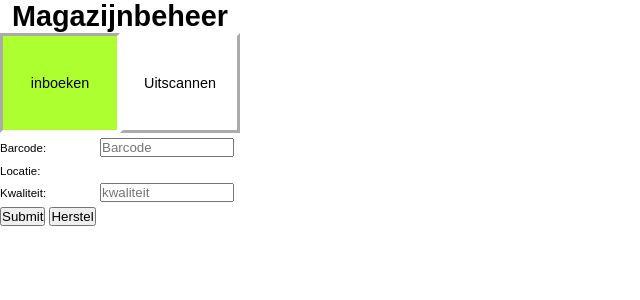
After one commit to martinhilgenkamp/vanda, a PHP site: page /pages/scanner/wms.php in a window 1280 px wide. The commit adds this page. Shown: the top 300 px of the page, without its empty margins (0-640 px from the left). Run offline with PHP 8.4, Linux system fonts and the light colour scheme; data that the repository does not hold is empty.

Commit message:
Added WMS framework

```diff
--- a/pages/scanner/inc/css/style.css
+++ b/pages/scanner/inc/css/style.css
@@ -57,3 +57,20 @@
   table tr td{
    text-align:  center;
   }
+
+  div.button {
+    width: 50%;
+    float: left;
+    height: 100px;
+    color: black;
+    display: grid;
+    place-items: center;
+    border-style: outset;
+    box-sizing: border-box;
+    border-color: white;
+  }
+
+  div.button_selected {
+    background-color: greenyellow;
+    border-style: inset;
+  }
--- /dev/null
+++ b/pages/scanner/inc/script/wms.js
@@ -0,0 +1,25 @@
+  document.onreadystatechange = function () {
+    if (document.readyState == "complete") {
+        checkin = document.getElementById("checkin");
+        checkout = document.getElementById("checkout");
+
+        checkin.addEventListener("click", function() {enableButton(0)});
+        checkout.addEventListener("click", function() {enableButton(1)});
+    }
+ }
+
+function enableButton(button_id) {
+    if(button_id === 0) {
+        checkin.classList.add("button_selected");
+        checkout.classList.remove("button_selected");
+    } else {
+        checkin.classList.remove("button_selected");
+        checkout.classList.add("button_selected");
+    }
+}
+
+
+$('#inventort_in').submit(function(e) {
+    e.preventDefault();
+    console.log("hallo");
+})
--- /dev/null
+++ b/pages/scanner/wms.php
@@ -0,0 +1,53 @@
+<?php
+require_once("../../inc/class/class.option.php");
+$om = new OptionManager();
+
+$options = $om->getAllOptions()[0];
+?>
+
+<!DOCTYPE html>
+<html>
+    <head>
+        <!-- Define viewport for handheld scanners !-->
+        <meta charset="UTF-8">
+        <meta name="viewport" content="width=240, initial-scale=1, maximum-scale=1, user-scalable=0">
+        <meta name="viewport" content="width=240, initial-scale=1, maximum-scale=1, user-scalable=0">
+        <title>Vanda Carpets - Process Management</title>
+
+        <!-- Iinclude Stylesheet !-->
+        <link rel="stylesheet" href="inc/css/style.css">
+
+        <!-- Adding required scripts !-->
+        <script src="https://code.jquery.com/jquery-3.6.0.min.js"></script>
+        <script src="inc/script/wms.js"></script>
+    </head>
+
+    <body>
+        <h1>Magazijnbeheer</h1>
+        <div class="switch">
+            <div id="checkin" class="button button_selected"><span>inboeken</span></div>
+            <div id="checkout" class="button"><span>Uitscannen</span></div>
+        </div>
+
+        <div>
+            <!-- inventory in form !-->
+            <form id="inventort_in" name="inventory_in" method="post">
+                <ul class="mobilelist" id="inventory_in">
+                    <li><label for="barcode">Barcode: </label><input type="text" id="barcode" name="barcode" placeholder="Barcode"/></li>
+                    <li><label for="locatie">Locatie: </label><input type="hidden" id="locatie" name="locatie" placeholder="locatie"/></li>
+                    <li><label for="kwaliteit">Kwaliteit: </label><input type="text" id="kwaliteit" name="kwaliteit"  placeholder="kwaliteit" /></li>
+                    <li><button type="submit">Submit</button><span> </span><button type="reset">Herstel</button></li>
+                </ul>
+            </form>
+
+             <!-- inventory out form !-->
+            <form id="inventort_out" name="inventort_out" method="post" style="display: none;">
+                <ul class="mobilelist" id="inventort_out">
+                    <li><label for="barcode">Barcode: </label><input type="text" id="barcode" name="barcode" placeholder="Barcode"/></li>
+                    <li><label for="kwaliteit">Kwaliteit: </label><input type="text" id="kwaliteit" name="kwaliteit"  placeholder="kwaliteit" /></li>
+                    <li><button type="submit">Submit</button><span> </span><button type="reset">Herstel</button></li>
+                </ul>
+            </form>
+        </div>
+    </body>
+</html>
```
Also changed, not shown: pages/inventory/inventory.admin.php (added), pages/inventory/inventory.php (added), 1 other file.
